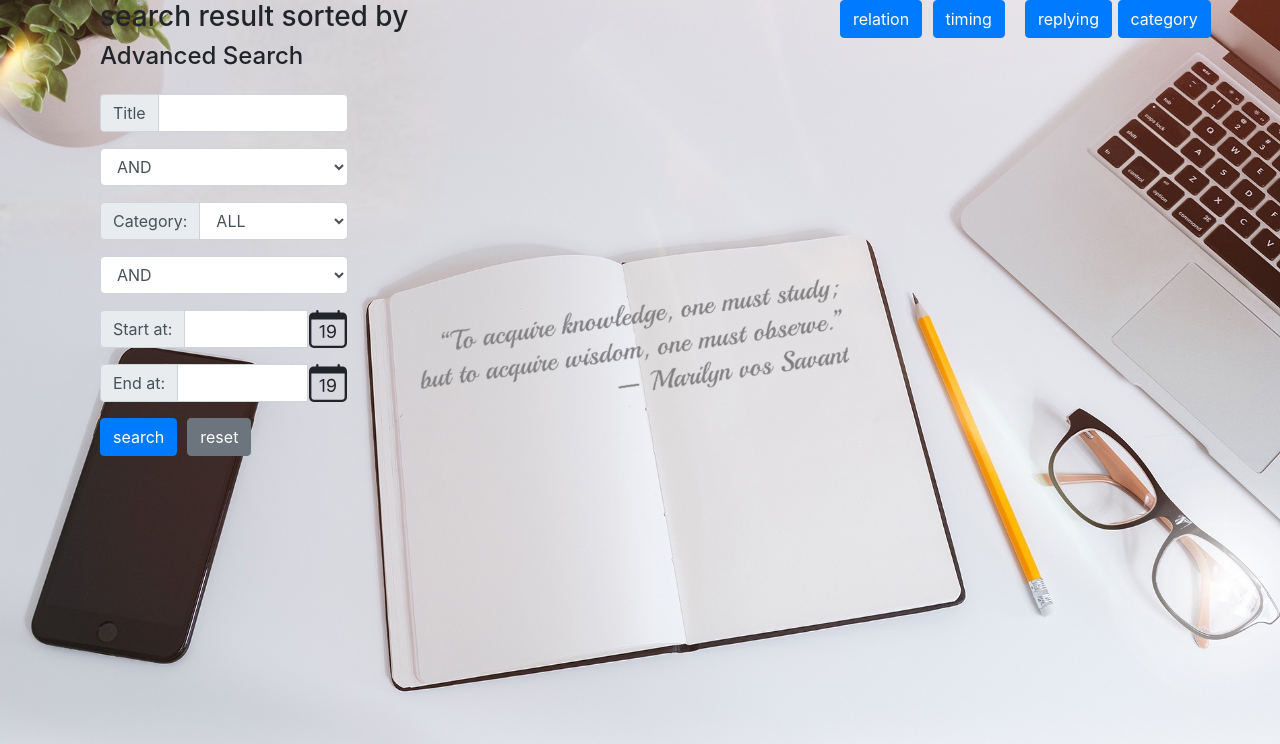
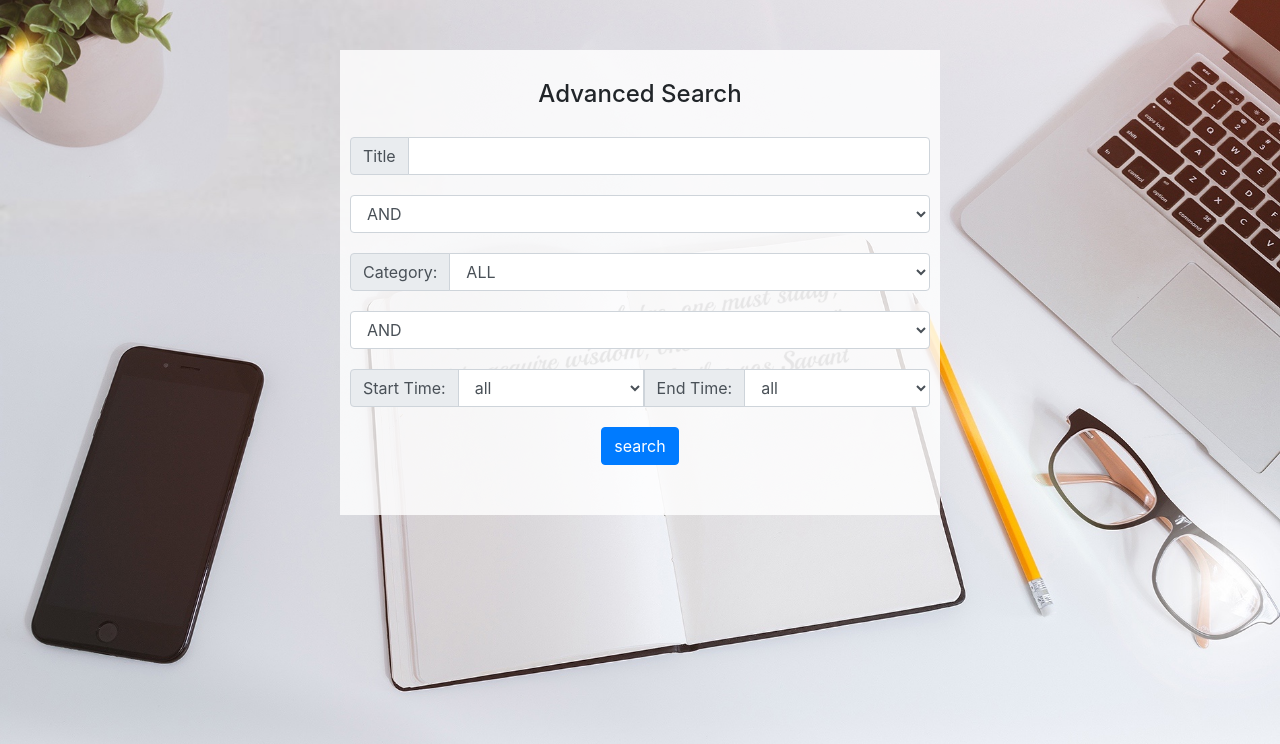
Before and after one commit to zhenxianglin/ResearchStory, a Django app: a page that uses templates/advancedSearchPage.html in a window 1280 px wide. Shown: the part 56-800 px from the top of the page. Run offline with Django 3.2, Linux system fonts and the light colour scheme; some libraries are stand-ins or nearby versions.

Commit message:
Merge branch 'front-end' of https://github.com/blastxiaol/ResearchStory into front-end
 Conflicts:
	Story/views.py

```diff
--- a/Story/views.py
+++ b/Story/views.py
@@ -166,10 +166,11 @@ def advancedSearch(request):
         time_negate = request.POST.get("time_negate")
 
         que = Q()
-        for word in keyword.split():
-            que &= Q(title_name__icontains=word)
-        if keyword_negate == "on":
-            que = ~que
+        if keyword!='':
+            for word in keyword.split():
+                que &= Q(title_name__icontains=word)
+            if keyword_negate == "on":
+                que = ~que
 
         if category != "ALL":
             if operator1 == "AND":
--- a/templates/advancedSearchPage.html
+++ b/templates/advancedSearchPage.html
@@ -1,57 +1,60 @@
 {% extends 'base.html' %}
 
+{% block content %}
 
-{% block header %}
+<style>
+    div.container{
+        margin: 0 auto;
+        width: 100%;
+    }
 
-{#    <script src="https://code.jquery.com/jquery-3.5.1.slim.min.js"></script>#}
+    div.body{
+        margin: 0 auto;
+        margin-top: 50px;
+        width: 1000px;
+    }
+
+    div.lg-3{
+        width: 600px;
+        background: rgba(255,255,255,0.8);
+        margin: 0 auto;
+        padding: 10px;
+        padding-bottom: 50px;
+    }
+
+    div.group{
+        padding-top: 20px;
+        width: 100%;
+        text-align:center;
+    }
+
+    div.input-group{
+        padding-top: 20px;
+        width: 100%;
+        text-align:center;
+    }
 
 
-{% endblock header %}
-
-{% block content %}
+</style>
 
 <form method="post" action="{% url 'Story:advancedSearch' %}" class="form">
     {% csrf_token %}
     <div class="container">
-        <div class="row">
+        <div class="body">
+            <div class="lg-3">
+                <div class="group">
+                    <h4 id="h">Advanced Search</h4>
+                </div>
 
-            <div class="col-lg-4 " >
 
-                <h3> search result sorted by</h3>
-            </div>
-            <div class="col-lg-4"></div>
-            <div class="col-lg-1">
-                <button name="submit" class="btn btn-primary" style="float:left">relation</button>
-
-            </div>
-            <div class="col-lg-1">
-                <button name="submit" class="btn btn-primary" style="float:left">timing</button>
-
-            </div>
-            <div class="col-lg-1">
-                <button name="submit" class="btn btn-primary" style="float:left">replying</button>
-
-            </div>
-            <div class="col-lg-1">
-                <button name="submit" class="btn btn-primary" style="float:left">category</button>
-
-            </div>
-
-        </div>
-        <div class="row">
-            <div class="col-lg-3">
-                <div class="input-group mb-3">
-                    <h4>Advanced Search</h4>
-
-                </div>
-                <div class="input-group mb-3">
+                <div class="input-group">
                   <div class="input-group-prepend">
                     <span class="input-group-text" id="basic-addon1">Title</span>
                   </div>
                   <input type="text" class="form-control" name="keyword"  aria-label="Username" aria-describedby="basic-addon1">
 
                 </div>
-                <div class="input-group mb-3">
+                <div class="input-group">
 
                     <select type="text" class="form-control"
                         name="operator1" placeholder="usertype" required>
@@ -60,7 +63,7 @@
                 </select>
 
                 </div>
-                <div class="input-group mb-3">
+                <div class="input-group">
                   <div class="input-group-prepend">
                     <span class="input-group-text" id="basic-addon1">Category:</span>
                   </div>
@@ -73,7 +76,7 @@
                 </select>
                 </div>
 
-                <div class="input-group mb-3">
+                <div class="input-group">
                     <select type="text" class="form-control"
                         name="operator2" placeholder="usertype" required>
                     <option value="AND">AND</option>
@@ -81,43 +84,104 @@
                     </select>
                 </div>
 
+                <div class="input-group">
+                  <div class="input-group-prepend">
+                    <span class="input-group-text" id="basic-addon1">Start Time:</span>
+                  </div>
+                    <select id="select1" type="text" class="form-control"
+                        name="start_at" placeholder="usertype" required onchange="change_s()">
+                    <option id="s0" value="0">all</option>
+                    <option id="s1" value="1">1 day ago</option>
+                    <option id="s2" value="2">1 week ago</option>
+                    <option id="s3" value="3">4 weeks ago</option>
+                    <option id="s4" value="4">6 months ago</option>
+                    </select>
 
-                <div class="input-group mb-3">
                   <div class="input-group-prepend">
-                    <span class="input-group-text" id="basic-addon1" name="start_at">Start at:</span>
+                    <span class="input-group-text" id="basic-addon1">End Time:</span>
                   </div>
+                    <select id="select2" type="text" class="form-control"
+                        name="end_at" placeholder="usertype" required onchange="change_e()">
+                    <option id="e0" value="0">all</option>
+                    <option id="e1" value="1">1 day ago</option>
+                    <option id="e2" value="2">1 week ago</option>
+                    <option id="e3" value="3">4 weeks ago</option>
+                    <option id="e4" value="4">6 months ago</option>
+                    </select>
+                </div>
 
-                  <input type="text" class="form-control" name="title"  aria-label="Username" aria-describedby="basic-addon1">
-                    <svg xmlns="http://www.w3.org/2000/svg" width="40" height="38" fill="currentColor" class="bi bi-calendar-date" viewBox="0 0 16 16">
-                      <path d="M6.445 11.688V6.354h-.633A12.6 12.6 0 0 0 4.5 7.16v.695c.375-.257.969-.62 1.258-.777h.012v4.61h.675zm1.188-1.305c.047.64.594 1.406 1.703 1.406 1.258 0 2-1.066 2-2.871 0-1.934-.781-2.668-1.953-2.668-.926 0-1.797.672-1.797 1.809 0 1.16.824 1.77 1.676 1.77.746 0 1.23-.376 1.383-.79h.027c-.004 1.316-.461 2.164-1.305 2.164-.664 0-1.008-.45-1.05-.82h-.684zm2.953-2.317c0 .696-.559 1.18-1.184 1.18-.601 0-1.144-.383-1.144-1.2 0-.823.582-1.21 1.168-1.21.633 0 1.16.398 1.16 1.23z"/>
-                      <path d="M3.5 0a.5.5 0 0 1 .5.5V1h8V.5a.5.5 0 0 1 1 0V1h1a2 2 0 0 1 2 2v11a2 2 0 0 1-2 2H2a2 2 0 0 1-2-2V3a2 2 0 0 1 2-2h1V.5a.5.5 0 0 1 .5-.5zM1 4v10a1 1 0 0 0 1 1h12a1 1 0 0 0 1-1V4H1z"/>
-                    </svg>
-                </div>
-                <div class="input-group mb-3">
-                  <div class="input-group-prepend">
-                    <span class="input-group-text" id="basic-addon1" name="end_at">End at:</span>
-                  </div>
+                <script>
+                function formatDate(date) {
+                    var date = new Date(date);
+                    var YY = date.getFullYear() + '-';
+                    var MM = (date.getMonth() + 1 < 10 ? '0' + (date.getMonth() + 1) : date.getMonth() + 1) + '-';
+                    var DD = (date.getDate() < 10 ? '0' + (date.getDate()) : date.getDate());
+                    var hh = (date.getHours() < 10 ? '0' + date.getHours() : date.getHours()) + ':';
+                    var mm = (date.getMinutes() < 10 ? '0' + date.getMinutes() : date.getMinutes()) + ':';
+                    var ss = (date.getSeconds() < 10 ? '0' + date.getSeconds() : date.getSeconds());
+                    return YY + MM + DD +" "+hh + mm + ss;
+                }
 
-                  <input type="text" class="form-control" name="title"  aria-label="Username" aria-describedby="basic-addon1">
-                    <svg xmlns="http://www.w3.org/2000/svg" width="40" height="38" fill="currentColor" class="bi bi-calendar-date" viewBox="0 0 16 16">
-                      <path d="M6.445 11.688V6.354h-.633A12.6 12.6 0 0 0 4.5 7.16v.695c.375-.257.969-.62 1.258-.777h.012v4.61h.675zm1.188-1.305c.047.64.594 1.406 1.703 1.406 1.258 0 2-1.066 2-2.871 0-1.934-.781-2.668-1.953-2.668-.926 0-1.797.672-1.797 1.809 0 1.16.824 1.77 1.676 1.77.746 0 1.23-.376 1.383-.79h.027c-.004 1.316-.461 2.164-1.305 2.164-.664 0-1.008-.45-1.05-.82h-.684zm2.953-2.317c0 .696-.559 1.18-1.184 1.18-.601 0-1.144-.383-1.144-1.2 0-.823.582-1.21 1.168-1.21.633 0 1.16.398 1.16 1.23z"/>
-                      <path d="M3.5 0a.5.5 0 0 1 .5.5V1h8V.5a.5.5 0 0 1 1 0V1h1a2 2 0 0 1 2 2v11a2 2 0 0 1-2 2H2a2 2 0 0 1-2-2V3a2 2 0 0 1 2-2h1V.5a.5.5 0 0 1 .5-.5zM1 4v10a1 1 0 0 0 1 1h12a1 1 0 0 0 1-1V4H1z"/>
-                    </svg>
-                </div>
-                <button name="submit" class="btn btn-primary" style="float:left">search</button>
-                <button name="submit" class="btn btn-secondary" style="float:left;margin-left:10px;">reset</button>
+                document.getElementById("s0").value = formatDate(0);
+                var mDate = new Date();
+                document.getElementById("e0").value = formatDate(mDate.getTime());
+
+                function countTime(t1, gap) {
+                    t2 = t1 - 86400000*gap;
+                    return t2;
+                }
+
+                function change_s() {
+                    var myDate = new Date();
+                    t = myDate.getTime();
+
+                    s = document.getElementById("select1").value;
+                    if(s == 0){
+                        document.getElementById("s0").value = formatDate(countTime(t, 3000));
+                    }
+                    if(s == 1){
+                        document.getElementById("s1").value = formatDate(countTime(t, 1));
+                    }
+                    if(s == 2){
+                        document.getElementById("s2").value = formatDate(countTime(t, 7));
+                    }
+                    if(s == 3){
+                        document.getElementById("s3").value = formatDate(countTime(t, 28));
+                    }
+                    if(s == 4){
+                        document.getElementById("s4").value = formatDate(countTime(t, 180));
+                    }
+                }
+
+                function change_e() {
+                    var myDate = new Date();
+                    t = myDate.getTime();
+                    s = document.getElementById("select2").value;
+                    if(s == 0){
+                        document.getElementById("e0").value = formatDate(countTime(t, 0));
+                    }
+                    if(s == 1){
+                        document.getElementById("e1").value = formatDate(countTime(t, 1));
+                    }
+                    if(s == 2){
+                        document.getElementById("e2").value = formatDate(countTime(t, 7));
+                    }
+                    if(s == 3){
+                        document.getElementById("e3").value = formatDate(countTime(t, 28));
+                    }
+                    if(s == 4){
+                        document.getElementById("e4").value = formatDate(countTime(t, 180));
+                    }
+                }
 
 
+                </script>
 
-
-
+                <div class="group">
+                    <button name="submit" class="btn btn-primary">search</button>
+                </div>
 
             </div>
-
-            <div class="col-lg-10">
-
-
-        </div>
     </div>
 
     </div>
```
Also changed, not shown: templates/story.html (+39 -18 lines).
